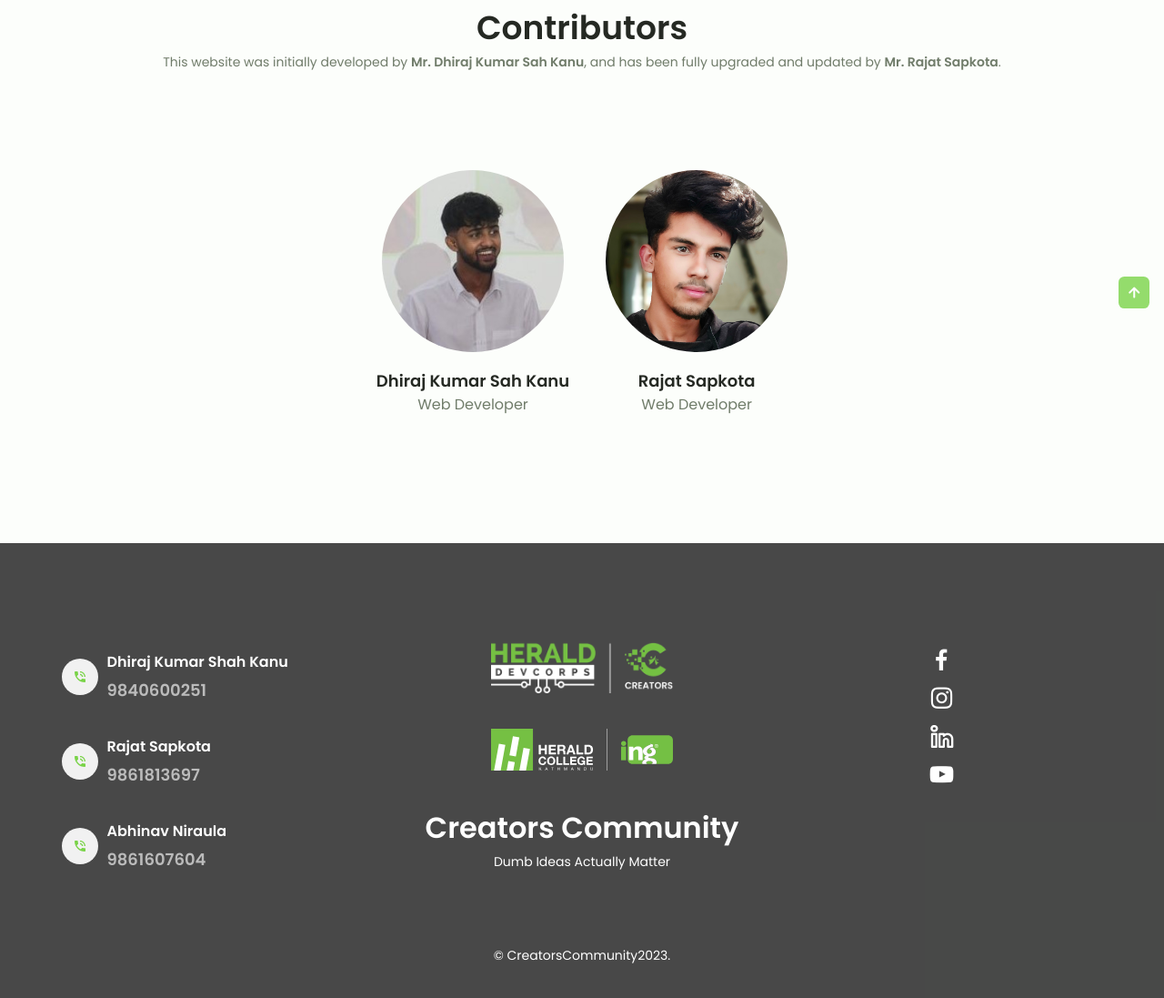
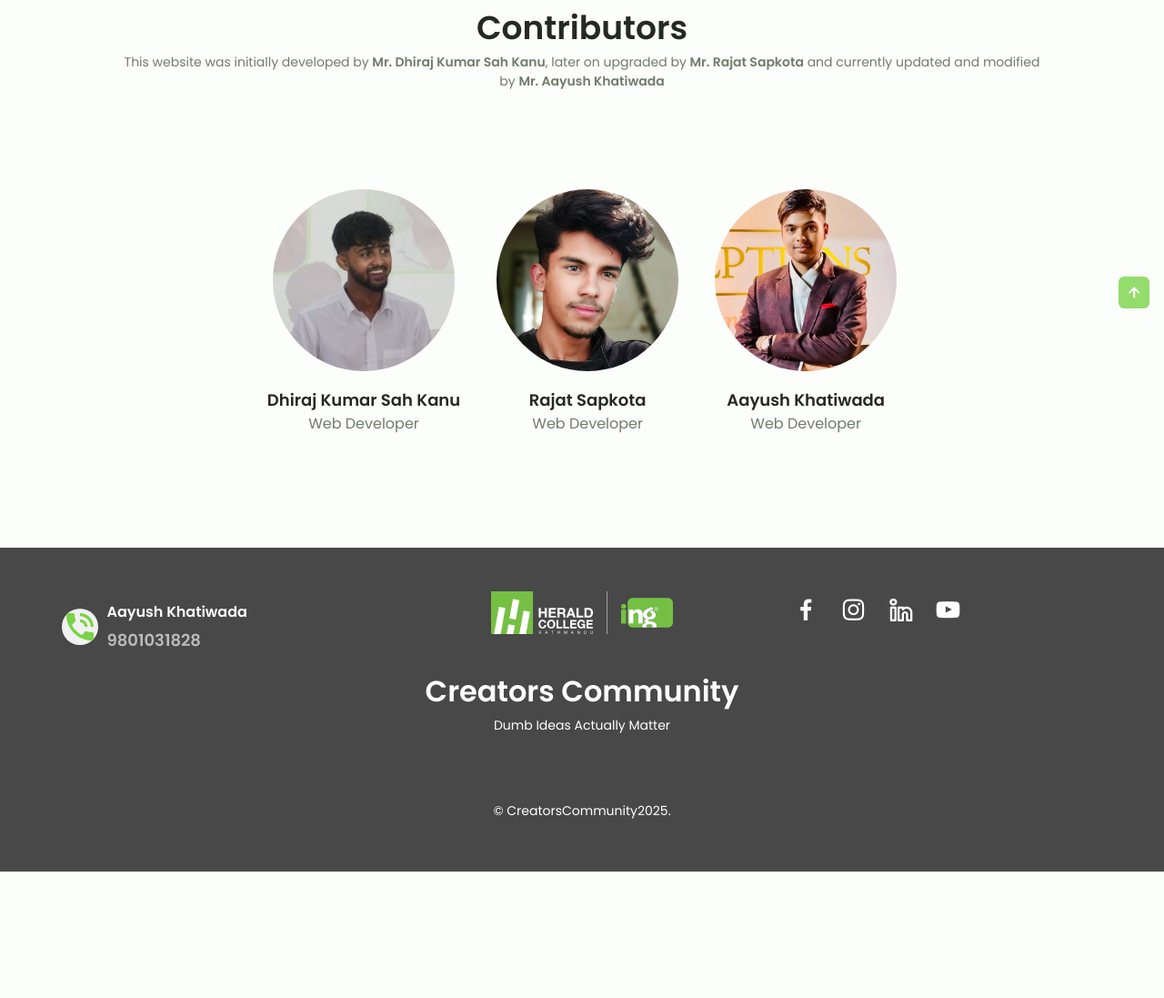
Before and after one commit to khAayush/creatorscommunity, a plain HTML site: page about.html in a window 1280 px wide. Shown: the part 621-1718 px from the top of the page at 91% size. After the commit the page ends 1579 px from the top, so only its background shows below. Drawn offline with nearby package versions, Linux system fonts and the light colour scheme.

Commit message:
About Section Partially Modified

```diff
--- a/about.html
+++ b/about.html
@@ -46,17 +46,17 @@
 
                 <div class="about__info">
                     <div>
-                        <span class="about__info-title">02</span>
+                        <span class="about__info-title">06</span>
                         <span class="about__info-name">Years <br> Excellence</span>
                     </div>
 
                     <div>
-                        <span class="about__info-title">10+</span>
+                        <span class="about__info-title">15+</span>
                         <span class="about__info-name">Completed <br> Events</span>
                     </div>
 
                     <div>
-                        <span class="about__info-title">15</span>
+                        <span class="about__info-title">09</span>
                         <span class="about__info-name">Future <br> Projects</span>
                     </div>
                 </div>
@@ -74,8 +74,7 @@
     <!--==================== Contributors ====================-->
     <section class="section">
         <h2 class="section__title">Contributors</h2>
-        <p class="section__subtitle margin_ten">This website was initially developed by <b>Mr. Dhiraj Kumar Sah Kanu</b>, and has
-            been fully upgraded and updated by <b>Mr. Rajat Sapkota</b>.</p>
+        <p class="section__subtitle margin_ten">This website was initially developed by <b>Mr. Dhiraj Kumar Sah Kanu</b>, later on upgraded by <b>Mr. Rajat Sapkota</b> and currently updated and modified by <b>Mr. Aayush Khatiwada</b></p>
         <div class="contributors">
             <div class="contributor">
                 <a href="https://www.linkedin.com/in/dheerazsah/" target="_blank" class="home__social-icon">
@@ -93,6 +92,16 @@
                     <img src="./assets/img/Rajat.png" alt="Rajat Sapkota">
                 </a>
                 <h3 class="contributor-name">Rajat Sapkota</h3>
+                <p>Web Developer</p>
+            </div>
+
+            <div class="contributor">
+                <a href="https://www.linkedin.com/in/rajat-sapkota-b03089228/" target="_blank"
+                    class="home__social-icon">
+
+                    <img src="./assets/img/AayushKhatiwada.png" alt="Aayush Khatiwada">
+                </a>
+                <h3 class="contributor-name">Aayush Khatiwada</h3>
                 <p>Web Developer</p>
             </div>
 
--- a/assets/css/styles.css
+++ b/assets/css/styles.css
@@ -1108,12 +1108,11 @@ section.section.virtual_herald {
 
 /*==================== FOOTER ====================*/
 .footer {
-  padding-top: 2rem;
+  padding-top: 1rem;
 }
 .footer_half {
   display: flex;
   justify-content: space-evenly;
-  margin-top: 60px;
   flex-wrap: wrap;
 }
 .footer__container {
@@ -1181,7 +1180,7 @@ i.uil-youtube:hover {
   font-size: var(--small-font-size);
   text-align: center;
   color: #ffffff;
-  margin-top: var(--mb-3);
+  margin-top: 1rem;
 }
 
 .footer__title,
@@ -1250,7 +1249,7 @@ i.uil-youtube:hover {
 
 .footer__socials {
   display: flex;
-  flex-direction: column;
+  flex-direction: row;
 }
 
 /*========== SCROLL UP ==========*/
--- a/assets/js/footer.js
+++ b/assets/js/footer.js
@@ -19,51 +19,21 @@ class Footer extends HTMLElement {
                           <div class="contact-footer">
                               <span class="icon">
                                   <svg stroke="currentColor" fill="currentColor" stroke-width="0" viewBox="0 0 24 24"
-                                      height="1em" width="1em" xmlns="http://www.w3.org/2000/svg">
+                                      height="3em" width="3em" xmlns="http://www.w3.org/2000/svg">
                                       <path
                                           d="M20 15.5c-1.25 0-2.45-.2-3.57-.57-.35-.11-.74-.03-1.02.24l-2.2 2.2c-2.83-1.44-5.15-3.75-6.59-6.59l2.2-2.21c.28-.26.36-.65.25-1C8.7 6.45 8.5 5.25 8.5 4c0-.55-.45-1-1-1H4c-.55 0-1 .45-1 1 0 9.39 7.61 17 17 17 .55 0 1-.45 1-1v-3.5c0-.55-.45-1-1-1zM19 12h2c0-4.97-4.03-9-9-9v2c3.87 0 7 3.13 7 7zm-4 0h2c0-2.76-2.24-5-5-5v2c1.66 0 3 1.34 3 3z">
                                       </path>
                                   </svg>
                               </span>
                               <div class="details">
-                                  <span class="name">Dhiraj Kumar Shah Kanu</span>
-                                  <a href="tel:+9779840600251"><span class="number">9840600251</span></a>
+                                  <span class="name">Aayush Khatiwada</span>
+                                  <a href="mailto:creatorscommunity@heraldcollege.edu.np"><span class="number">9801031828</span></a>
                               </div>
                           </div>
-                          <div class="contact-footer">
-                              <span class="icon">
-                                  <svg stroke="currentColor" fill="currentColor" stroke-width="0" viewBox="0 0 24 24"
-                                      height="1em" width="1em" xmlns="http://www.w3.org/2000/svg">
-                                      <path
-                                          d="M20 15.5c-1.25 0-2.45-.2-3.57-.57-.35-.11-.74-.03-1.02.24l-2.2 2.2c-2.83-1.44-5.15-3.75-6.59-6.59l2.2-2.21c.28-.26.36-.65.25-1C8.7 6.45 8.5 5.25 8.5 4c0-.55-.45-1-1-1H4c-.55 0-1 .45-1 1 0 9.39 7.61 17 17 17 .55 0 1-.45 1-1v-3.5c0-.55-.45-1-1-1zM19 12h2c0-4.97-4.03-9-9-9v2c3.87 0 7 3.13 7 7zm-4 0h2c0-2.76-2.24-5-5-5v2c1.66 0 3 1.34 3 3z">
-                                      </path>
-                                  </svg>
-                              </span>
-                              <div class="details">
-                                  <span class="name">Rajat Sapkota</span>
-                                  <a href="tel:+9779861813697"><span class="number">9861813697</span></a>
-                              </div>
-                          </div>
-                          <div class="contact-footer">
-                              <span class="icon">
-                                  <svg stroke="currentColor" fill="currentColor" stroke-width="0" viewBox="0 0 24 24"
-                                      height="1em" width="1em" xmlns="http://www.w3.org/2000/svg">
-                                      <path
-                                          d="M20 15.5c-1.25 0-2.45-.2-3.57-.57-.35-.11-.74-.03-1.02.24l-2.2 2.2c-2.83-1.44-5.15-3.75-6.59-6.59l2.2-2.21c.28-.26.36-.65.25-1C8.7 6.45 8.5 5.25 8.5 4c0-.55-.45-1-1-1H4c-.55 0-1 .45-1 1 0 9.39 7.61 17 17 17 .55 0 1-.45 1-1v-3.5c0-.55-.45-1-1-1zM19 12h2c0-4.97-4.03-9-9-9v2c3.87 0 7 3.13 7 7zm-4 0h2c0-2.76-2.24-5-5-5v2c1.66 0 3 1.34 3 3z">
-                                      </path>
-                                  </svg>
-                              </span>
-                              <div class="details">
-                                  <span class="name">Abhinav Niraula</span>
-                                  <a href="tel:+977986160760"><span class="number">9861607604</span></a>
-                              </div>
-                          </div>
-
                       </div>
                   </div>
               </div>
               <div class="footer_middle">
-                  <div class="footer_logos"><a href="/"><img src="./assets/img/CreatorsLogo.png" alt="logo"></a></div>
                   <div class="footer_logos"><img src="./assets/img/herald-white-logo.svg" alt="logo"></div>
                   <div class="footer_top">
               <h1 class="footer__title ">Creators Community</h1>
@@ -96,7 +66,7 @@ class Footer extends HTMLElement {
 
           </div>
 
-          <p class="footer__copy">&#169; CreatorsCommunity2023.</p>
+          <p class="footer__copy">&#169; CreatorsCommunity2025.</p>
       </div>
   </footer>
       `;
```
Also changed, not shown: assets/img/AayushKhatiwada.png (added).
